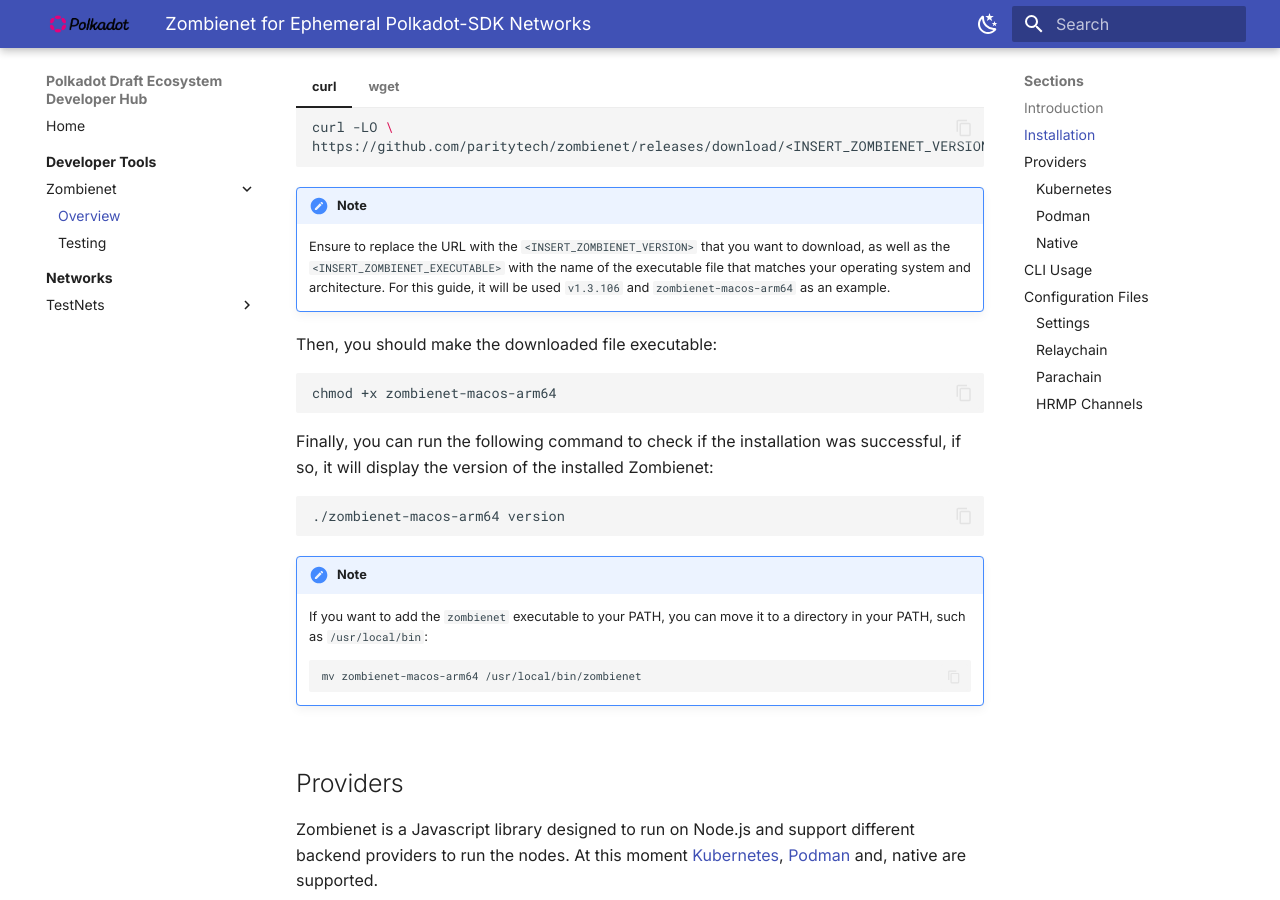
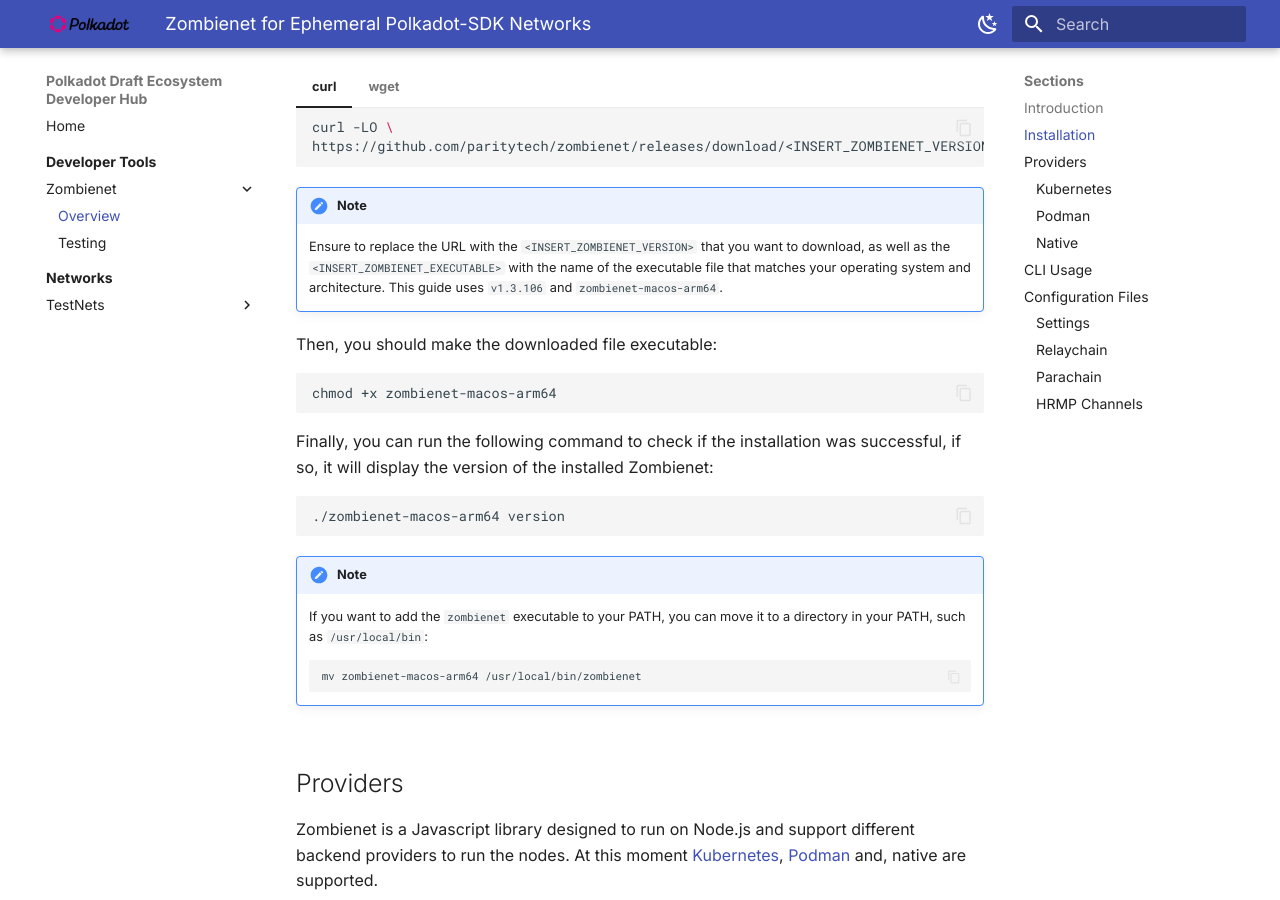
Before and after one commit to papermoonio/polkadot-ecosystem-docs-draft, an MkDocs documentation site: the page built from docs/dev-tools/zombienet/overview.md, in a window 1280 px wide and 900 px high, scrolled down 1045 px. Built offline with MkDocs 1.6.1 and Material for MkDocs 9.7.7, drawn with Linux system fonts in a browser that asks for light colours.

Commit message:
Update docs/dev-tools/zombienet/overview.md
Co-authored-by: albertov19 <64150856+albertov19@users.noreply.github.com>

````diff
--- a/docs/dev-tools/zombienet/overview.md
+++ b/docs/dev-tools/zombienet/overview.md
@@ -38,7 +38,7 @@
         https://github.com/paritytech/zombienet/releases/download/<INSERT_ZOMBIENET_VERSION>/<INSERT_ZOMBIENET_EXECUTABLE>
         ```
     !!! note
-        Ensure to replace the URL with the `<INSERT_ZOMBIENET_VERSION>` that you want to download, as well as the `<INSERT_ZOMBIENET_EXECUTABLE>` with the name of the executable file that matches your operating system and architecture. For this guide, it will be used `v1.3.106` and `zombienet-macos-arm64` as an example.
+        Ensure to replace the URL with the `<INSERT_ZOMBIENET_VERSION>` that you want to download, as well as the `<INSERT_ZOMBIENET_EXECUTABLE>` with the name of the executable file that matches your operating system and architecture. This guide uses `v1.3.106` and `zombienet-macos-arm64`.
 
     Then, you should make the downloaded file executable:
 
````
